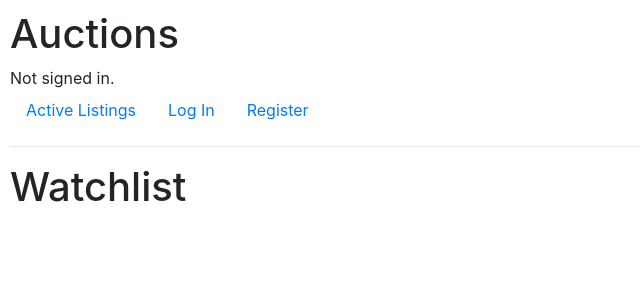
After one commit to vkpoladi/CS50wProject2, a Django app: page /auctions/watchlist in a window 1280 px wide. The commit adds this page. Shown: the top 300 px of the page, without its empty margins (0-640 px from the left). Run offline with Django 3.2, Linux system fonts and the light colour scheme; data comes from the database, SQL or seed files in the repository; both versions use the stored data as it was after the commit; some libraries are stand-ins or nearby versions.

Commit message:
Added Wishlist

```diff
--- a/auctions/admin.py
+++ b/auctions/admin.py
@@ -1,9 +1,10 @@
 from django.contrib import admin
 
-from .models import User, listing, bid, comment
+from .models import User, listing, bid, comment, watchlist_entries
 
 # Register your models here.
 admin.site.register(User)
 admin.site.register(listing)
 admin.site.register(bid)
 admin.site.register(comment)
+admin.site.register(watchlist_entries)
--- a/auctions/templates/auctions/layout.html
+++ b/auctions/templates/auctions/layout.html
@@ -22,10 +22,13 @@
             </li>
             {% if user.is_authenticated %}
                 <li class="nav-item">
-                    <a class="nav-link" href="{% url 'logout' %}">Log Out</a>
+                    <a class="nav-link" href="{% url 'watchlist' %}">Watchlist</a>
                 </li>
                 <li class="nav-item">
                     <a class="nav-link" href="{% url 'create_listing' %}">Create Listing</a>
+                </li>
+                <li class="nav-item">
+                    <a class="nav-link" href="{% url 'logout' %}">Log Out</a>
                 </li>
             {% else %}
                 <li class="nav-item">
--- /dev/null
+++ b/auctions/templates/auctions/watchlist.html
@@ -0,0 +1,16 @@
+{% extends "auctions/layout.html" %}
+
+{% block body %}
+    <h1>Watchlist</h1>
+
+    {% if message %}
+        {{ message }}
+    {% endif %}
+
+    <ul>
+        {% for listing in listings %}
+            <li><a href = "{% url 'listing_page' listing.pk %}">{{ listing.title }}</a></li>
+        {% endfor %}
+    </ul>
+
+{% endblock %}
--- a/auctions/urls.py
+++ b/auctions/urls.py
@@ -8,5 +8,6 @@ urlpatterns = [
     path("logout", views.logout_view, name="logout"),
     path("register", views.register, name="register"),
     path("create_listing", views.create_listing, name="create_listing"),
-    path("listing/<int:listing_pk>", views.listing_page, name="listing_page")
+    path("listing/<int:listing_pk>", views.listing_page, name="listing_page"),
+    path("watchlist", views.watchlist, name="watchlist")
 ]
--- a/auctions/views.py
+++ b/auctions/views.py
@@ -7,7 +7,7 @@ from django import forms
 
 import datetime
 
-from .models import User, listing, bid, comment
+from .models import User, listing, bid, comment, watchlist_entries
 
 
 def index(request):
@@ -92,7 +92,7 @@ def create_listing(request):
             })
 
         post_date = datetime.datetime.now()
-        category = request.POST["category"]
+        category = request.POST.get("category","")
         status = "open"
 
         new_listing = listing(username=username, title=title, description=description, image_url=image_url, starting_bid_price=starting_bid_price, post_date=post_date, category=category, status=status)
@@ -108,3 +108,35 @@ def listing_page(request, listing_pk):
     return render(request, "auctions/listing_page.html", {
         "listing": listing.objects.get(pk=listing_pk)
     })
+
+def watchlist(request):
+    if request.method == "POST":
+        w_listing = request.POST["add_listing"]
+        w_username = request.user.username
+        watchlist_entry = watchlist_entries(w_listing=w_listing, w_username=w_username)
+        watchlist_entry.save()
+
+        return render(request, "auctions/listing_page.html", {
+            "listing": listing.objects.get(pk=w_listing)
+        })
+
+    else:
+        listings = []
+        w_username = request.user.username
+
+        try:
+            w_listings = watchlist_entries.objects.filter(w_username=w_username)
+
+            for w_listing in w_listings:
+                listings.append(listing.objects.get(pk=w_listing.w_listing))
+
+            return render(request, "auctions/watchlist.html", {
+                "username":w_username,
+                "listings":listings
+            })
+
+        except watchlist_entries.DoesNotExist:
+            return render(request, "auctions/watchlist.html", {
+            "username":w_username,
+            "message":"No listings in watchlist"
+            })
```
Also changed, not shown: auctions/models.py (+8 -0 lines), auctions/templates/auctions/listing_page.html (+7 -0 lines), auctions/migrations/0003_auto_20210317_1900.py (added), db.sqlite3.
